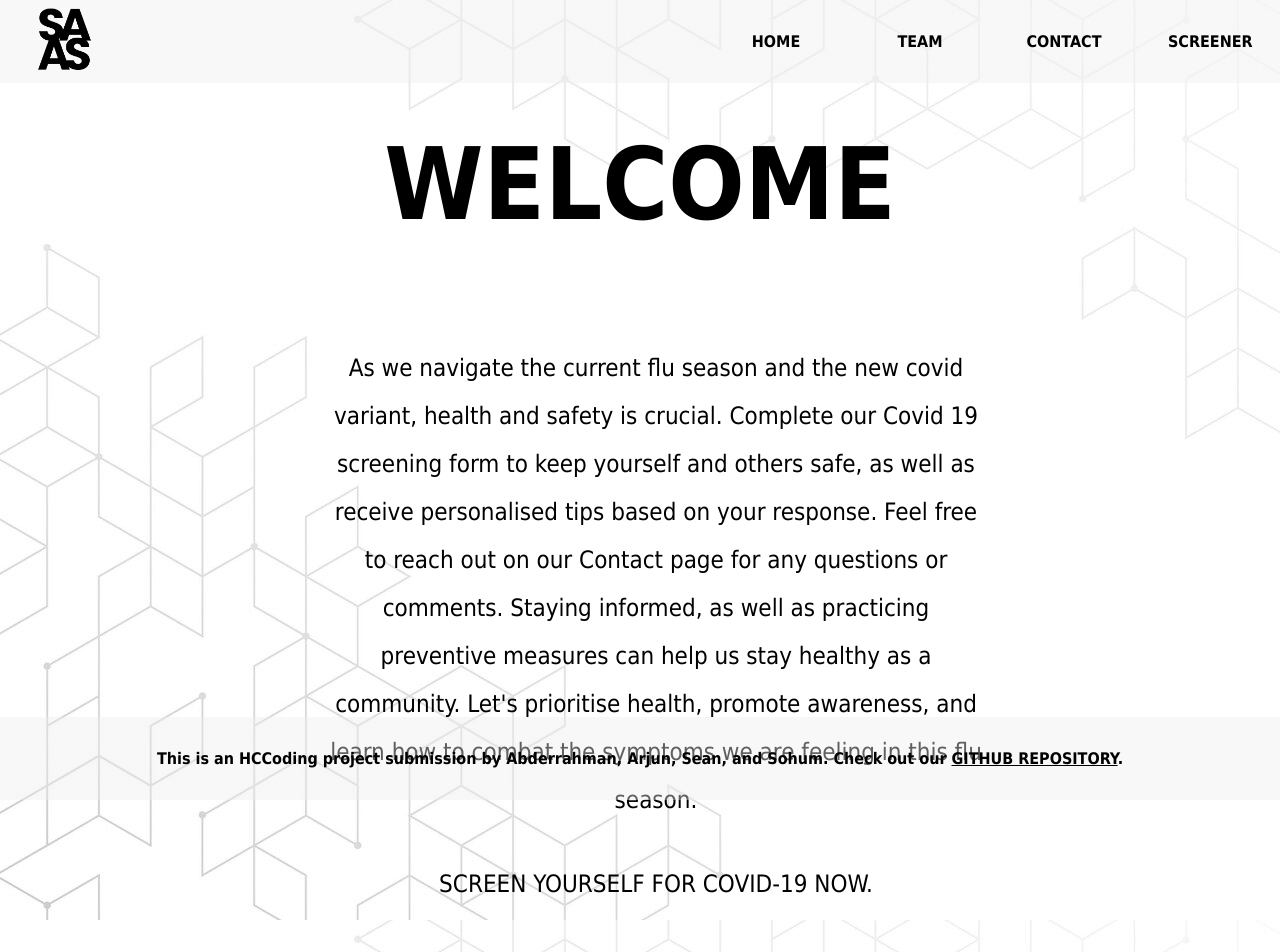
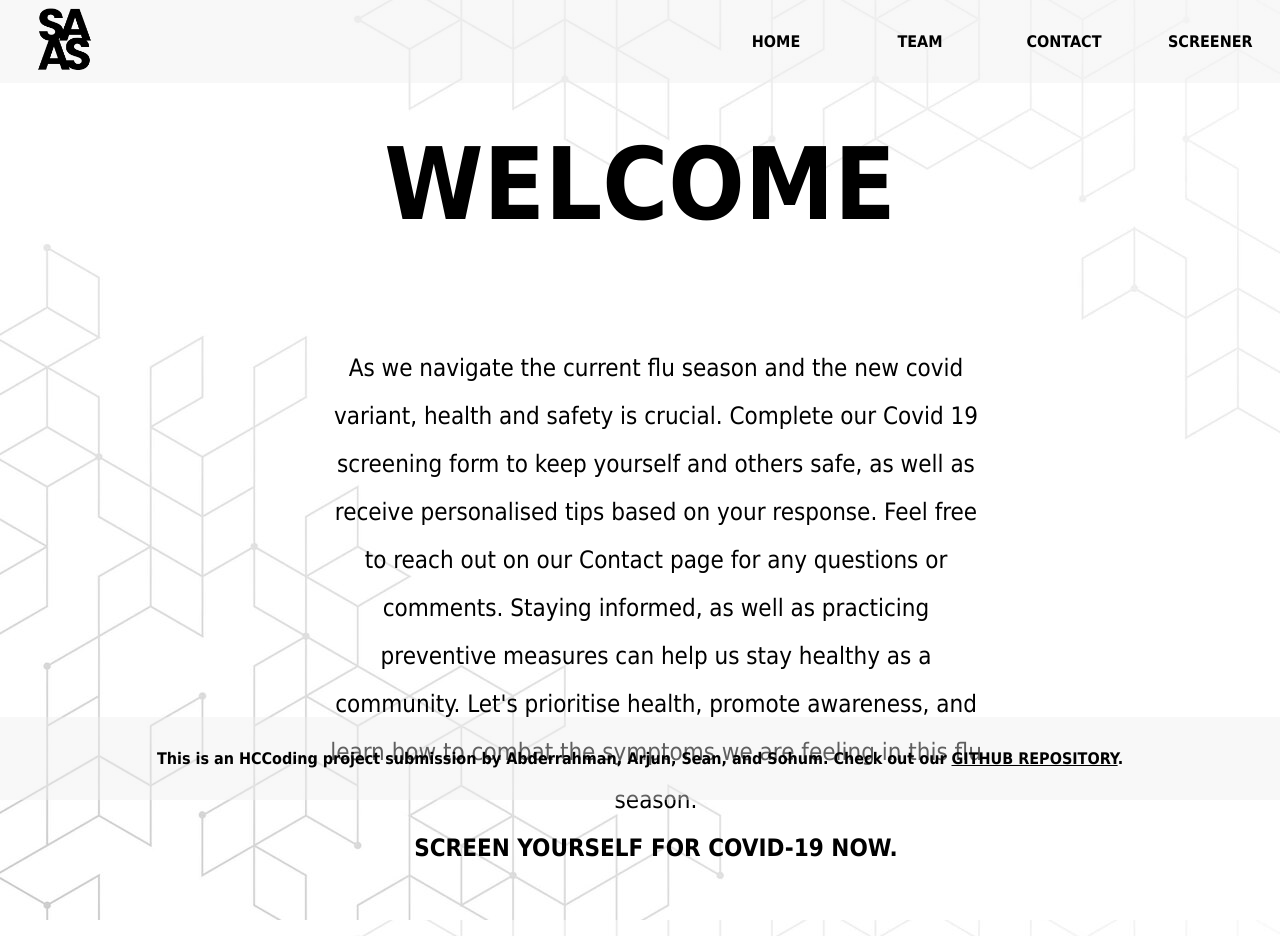
Before and after one commit to padhyeSohum/hccoding-submission, a Next.js app: page / in a window 1280 px wide. Shown: the top 952 px of the page. Built offline with nearby package versions, Linux system fonts and the light colour scheme.

Commit message:
redesign home page again

```diff
--- a/pages/index.tsx
+++ b/pages/index.tsx
@@ -12,7 +12,7 @@ export default function Home () {
                     personalised tips based on your response.  Feel free to reach out on our Contact page
                     for any questions or comments. Staying informed, as well as practicing preventive measures can help
                     us stay healthy as a community. Let&#39;s prioritise health, promote awareness, and learn how to combat
-                    the symptoms we are feeling in this flu season. <br /><Link href="/screener"><p className="text-inside-opening-message-link">Screen yourself for COVID-19 now.</p></Link>
+                    the symptoms we are feeling in this flu season. <br /><Link href="/screener">Screen yourself for COVID-19 now.</Link>
                 </p>
             </div>
         </Page>
--- a/styles/global.css
+++ b/styles/global.css
@@ -227,6 +227,7 @@ p {
     line-height: 1;
     transition: all ease-in-out;
     transition-duration: 400ms;
+    text-decoration: underline;
 }
 
 .text-inside-opening-message-link:hover {
```
